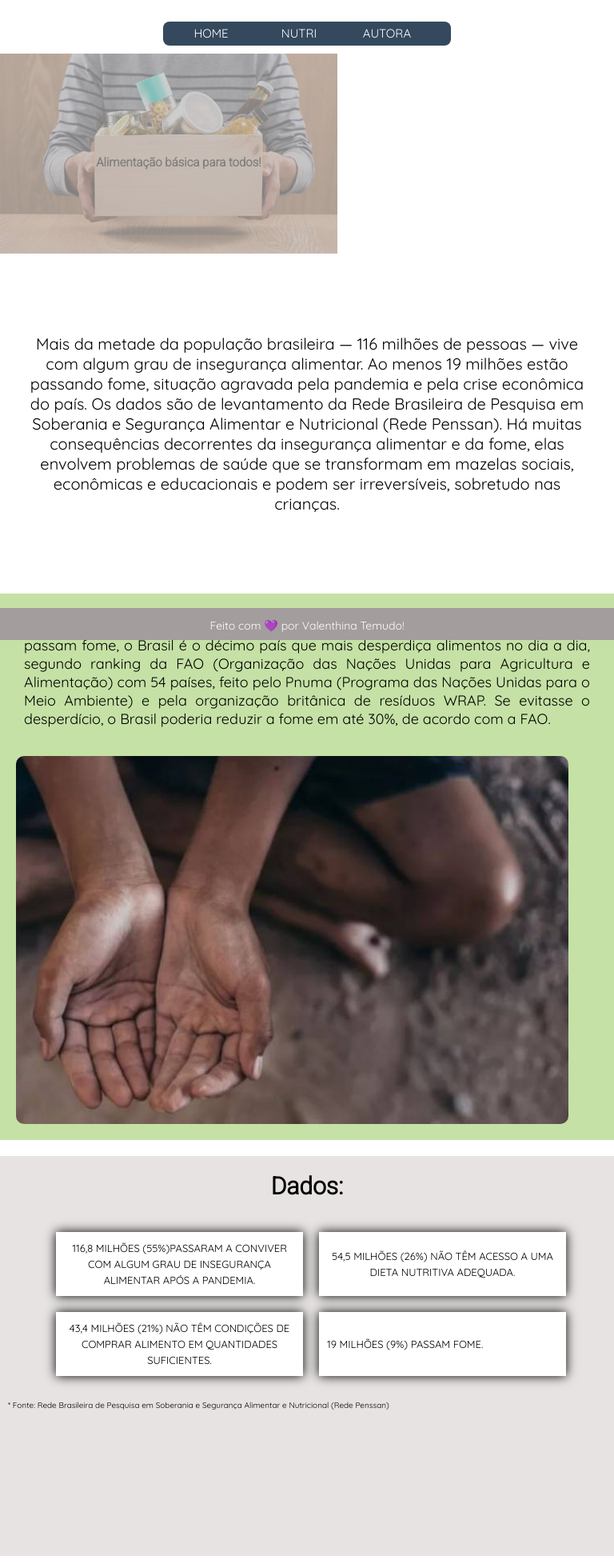
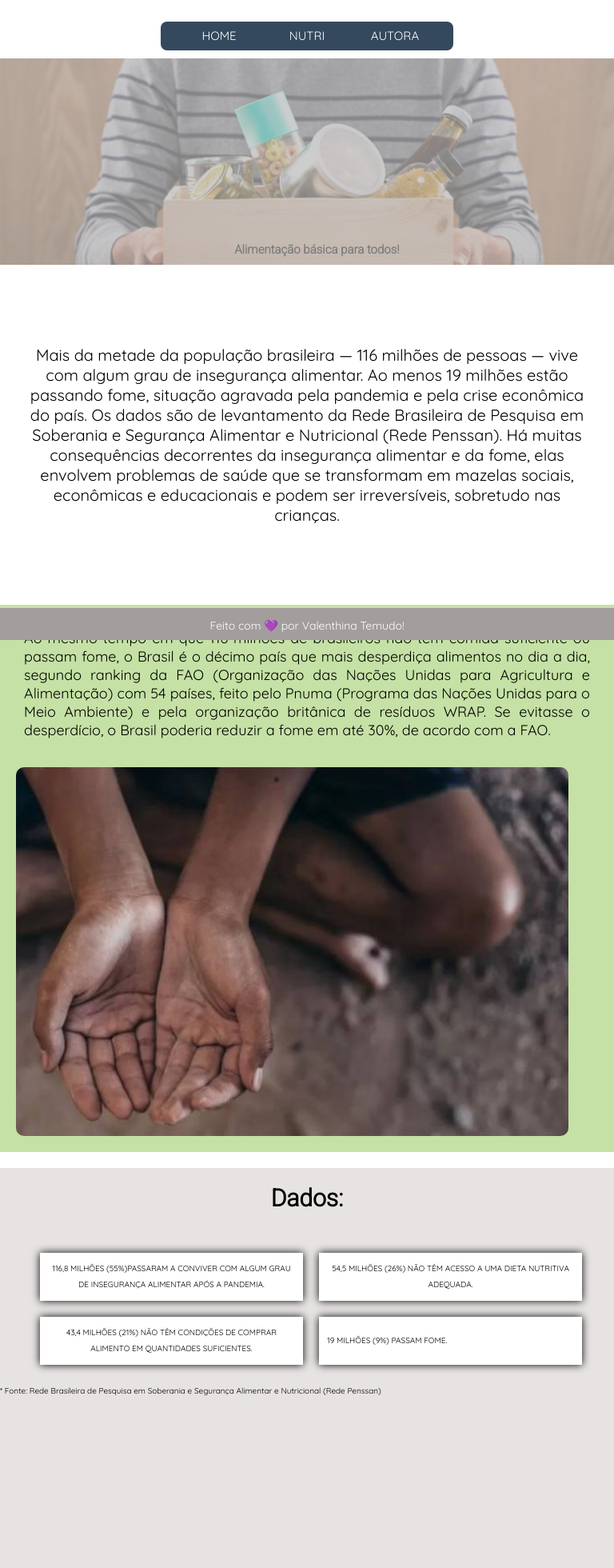
Before and after one commit to valenthinatemudo/ProjetoFinal-Reprograma, a React (Create React App) app: page / in a window 768 px wide. Shown: the top 1960 px of the page at 80% size. Built offline with nearby package versions, Linux system fonts and the light colour scheme.

Commit message:
finalizando de verdade agora com Fé em Deus

```diff
--- a/src/components/Header/header.styles.css
+++ b/src/components/Header/header.styles.css
@@ -5,7 +5,7 @@
     }
 
     .img-header {
-        height: 400px;
+        height: 500px;
         background: linear-gradient(rgba(14, 13, 13, 0.4),
                 rgba(7, 7, 7, 0.4)), url(../../assets/alimentos.jpg) no-repeat;
         background-size: cover;
@@ -24,12 +24,13 @@
     }
 
 
-    @media(min-width: 414px) and (max-width: 1023px) {
+    @media(min-width: 320px) and (max-width: 1024px) {
 
         .img-header{
-            width: 422px;
-           margin-top: 10px;
-           height: 250px;
+           /* width: 100%; */
+           max-width: 100%;
+           /* margin-top: 10px; */
+           height: auto;
         }
 
         .titulo-header{
--- a/src/components/Menu/menu.styles.css
+++ b/src/components/Menu/menu.styles.css
@@ -35,12 +35,17 @@
         padding:auto;
     }
 
-    @media(min-width: 414px) and (max-width: 1024px) {
+
+
+    @media(min-width: 320px) and (max-width: 1024px) {
 
         .menu{
             width: 350px;
             height: 20px;
-            padding: 5px;
+            padding: 8px;
+            display: flex;
+            justify-content: center;
+
            }
 
            ul>li{
--- a/src/pages/Autora/autora.styles.css
+++ b/src/pages/Autora/autora.styles.css
@@ -95,8 +95,7 @@
         margin: 25px 20px 50px 20px;
     }
 
-    @media(min-width: 414px) and (max-width: 1024px) {
-
+    /* @media(max-width: 320px){
         .section-skills-redes {
             display: grid;
         }
@@ -114,6 +113,41 @@
         .descricao {
             display: flex;
             text-align: center;
+        }
+
+        .link-github,
+        .link-linkedin {
+            margin: 10px;
+        }
+    } */
+
+    @media(min-width: 320px) and (max-width: 1024px) {
+
+        .section-skills-redes {
+            display: grid;
+        }
+
+        .titulo-autora{
+            font-size: 40px;
+            display: flex;
+            justify-content: center;
+        }
+
+        .foto-autora{
+            width: 200px;
+        }
+
+        .paragrafo-autora{
+            width: 100%;
+        }
+
+        .descricao {
+            display: flex;
+            justify-content: center;
+        }
+
+        .skills-container{
+            display: grid;
         }
 
         .link-github,
--- a/src/pages/Home/home.styles.css
+++ b/src/pages/Home/home.styles.css
@@ -90,11 +90,12 @@
         margin-left: 10px;
     }
 
-    @media(min-width: 414px) and (max-width: 1024px) {
+    @media(min-width: 320px) and (max-width: 1024px) {
 
         .section-foto{
             display: grid;
             grid-template-rows: 1fr;
+
         }
 
         .paragrafo-dois{
@@ -111,11 +112,11 @@
         }
 
         .lista-dados{
-            margin: 5px 50px 20px 20px;
+            margin-right: 30px;
         }
 
         .li-dados{
-            font-size: 13px;
+            font-size: 10px;
             padding: 10px;
             display: flex;
             align-items: center;
@@ -123,19 +124,19 @@
 
         .paragrafo-dados{
             font-size: 10px;
-            margin: 10px;
+            margin: 0 auto;
         }
 
         .titulo-doacao{
-            font-size: 28px;
+            font-size: 20px;
             text-align: center;
         }
 
         .paragrafo-doacao{
             display: grid;
             text-align: center;
-            font-size: 20px;
-            margin: 20px 20px 50px ;
+            font-size: 15px;
+            margin: 20px 20px 50px;
         }
 
         .mail{
--- a/src/pages/Nutricionista/nutri.styles.css
+++ b/src/pages/Nutricionista/nutri.styles.css
@@ -33,7 +33,6 @@
     .section-frame{
         display: flex;
         justify-content: center;
-        background-color: rgb(231, 225, 225);
     }
 
     .frame{
@@ -41,10 +40,11 @@
         margin: 80px;
     }
 
-    @media(min-width: 414px) and (max-width: 1024px) {
+    @media(min-width: 320px) and (max-width: 1024px) {
         .img-nutri{
-           width: 100%;
-           height: 350px;
+           /* width: auto; */
+           max-width: 100%;
+           height: auto;
         }
 
         .titulo-nutri{
@@ -53,6 +53,10 @@
 
         .paragrafo-nutri{
             font-size: 17px;
+        }
+
+        .section-frame{
+            margin-left: auto;
         }
 
     }
```
